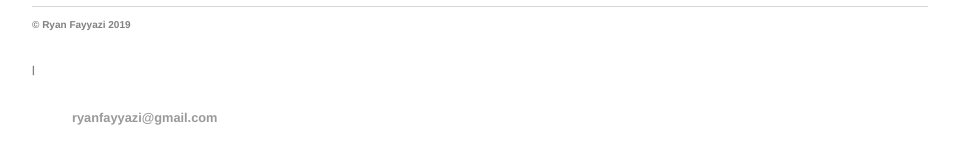
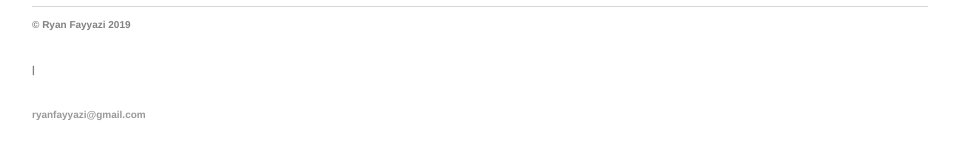
Before and after one commit to rfayyazi/rfayyazi.github.io, a Jekyll site: the page built from index.html, in a window 1280 px wide. Shown: the part 255-419 px from the top of the page, without its empty margins (160-1119 px from the left). Built offline with Jekyll 4.4.1, drawn with Linux system fonts in a browser that asks for light colours.

Commit message:
Update default.html

```diff
--- a/_layouts/default.html
+++ b/_layouts/default.html
@@ -24,8 +24,7 @@
 <!-- 	        		<li><a href="mailto:rfayyazi@gmail.com">email</a></li> -->
 				<li><p style="color:grey;font-size:10px;">&copy Ryan Fayyazi 2019 </p><li>
 				<li><p style="color:grey;font-size:10px;"> | </p><li>
-				<li><p style="color:grey;font-size:10px;"> </p><li>
-				<li><a href="mailto:ryanfayyazi@gmail.com">ryanfayyazi@gmail.com</a></li>
+				<li><p style="color:grey;font-size:10px;"><a href="mailto:ryanfayyazi@gmail.com">ryanfayyazi@gmail.com</a></p><li>
 
 			</ul>
 			</footer>
```
